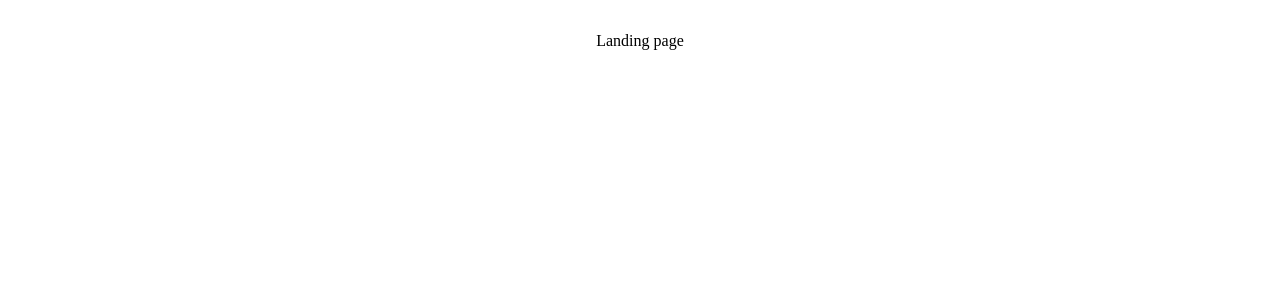
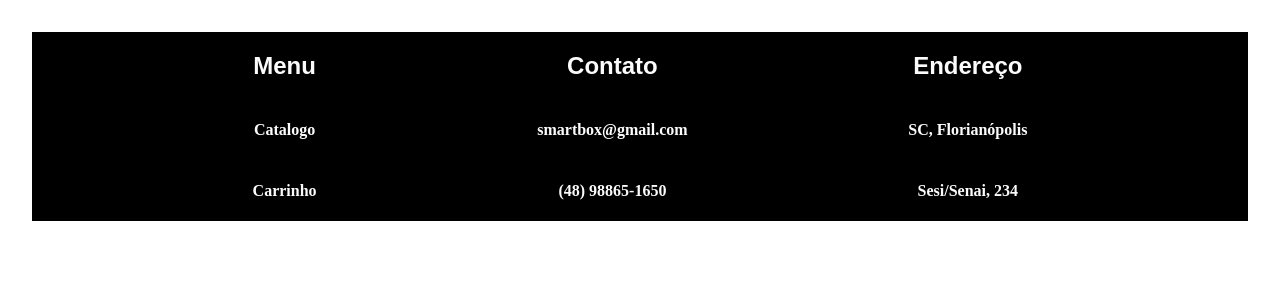
Before and after one commit to deluxxe01/SmartBox, a React (Vite) app in the folder SmartBox_code/Front_end/: page / in a window 1280 px wide. Shown: the top 300 px of the page. Built offline with nearby package versions, Linux system fonts and the light colour scheme.

Commit message:
footer quase pronto

```diff
--- /dev/null
+++ b/SmartBox_code/Front_end/src/Components/Footer/Footer.css
@@ -0,0 +1,30 @@
+.containerPaiFooter{
+    background-color: black;
+    width: 100%;
+    align-items: center;
+    justify-content: space-evenly;
+    display: flex;
+}
+.containerMenuFooter{
+    display: flex;
+    flex-direction: column;
+    align-items: center;
+    color: #fbfbfb;
+}
+.containerContatoFooter{
+     display: flex;
+    flex-direction: column;
+    align-items: center;
+    color: #fbfbfb;
+
+}
+.containerEndereçoFooter{
+    display: flex;
+    flex-direction: column;
+    align-items: center;
+    color: #fbfbfb;
+
+}
+.containerPaiFooter h2{
+    font-family: Arial, Helvetica, sans-serif;
+}
--- /dev/null
+++ b/SmartBox_code/Front_end/src/Components/Footer/Footer.jsx
@@ -0,0 +1,31 @@
+import './Footer.css'
+function Footer(){
+
+
+
+    return(
+        <div className='containerPaiFooter'>
+
+            <div className='containerMenuFooter'>
+                <h2>Menu</h2>
+                <h4>Catalogo</h4>
+                <h4>Carrinho</h4>
+            </div>
+            <div className='containerContatoFooter'>
+                <h2>Contato</h2>
+                <h4>smartbox@gmail.com</h4>
+                <h4>(48) 98865-1650</h4>
+
+            </div>
+            <div className='containerEndereçoFooter'>
+                <h2>Endereço</h2>
+                <h4>SC, Florianópolis</h4>
+                <h4>Sesi/Senai, 234</h4>
+
+            </div>
+
+        </div>
+    )
+}
+
+export default Footer
--- a/SmartBox_code/Front_end/src/Pages/LandingPage/LandingPage.jsx
+++ b/SmartBox_code/Front_end/src/Pages/LandingPage/LandingPage.jsx
@@ -1,8 +1,12 @@
 import React from 'react'
+import Footer from '../../Components/Footer/Footer'
 
 function LandingPage() {
   return (
-    <div>Landing page</div>
+    <div>
+      <Footer />
+
+    </div>
   )
 }
 
```
